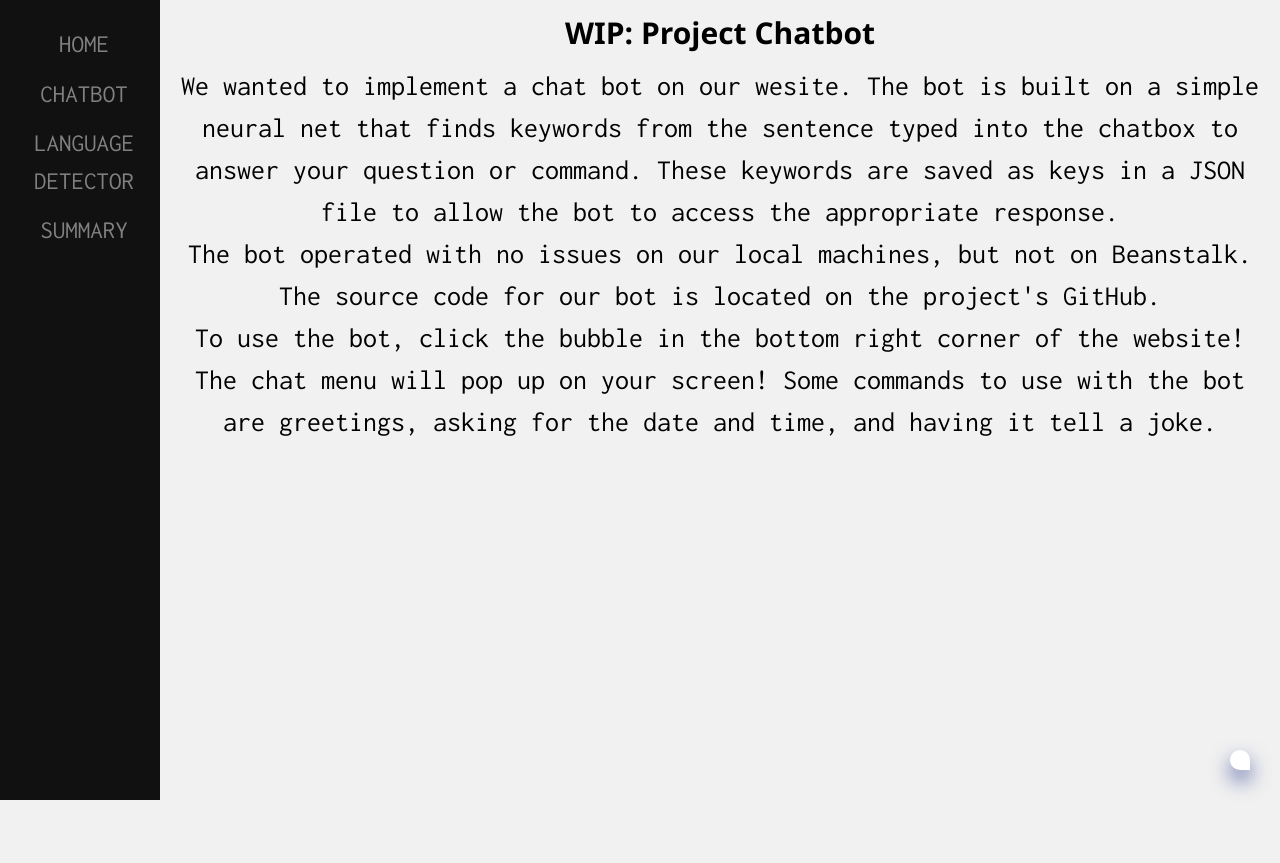
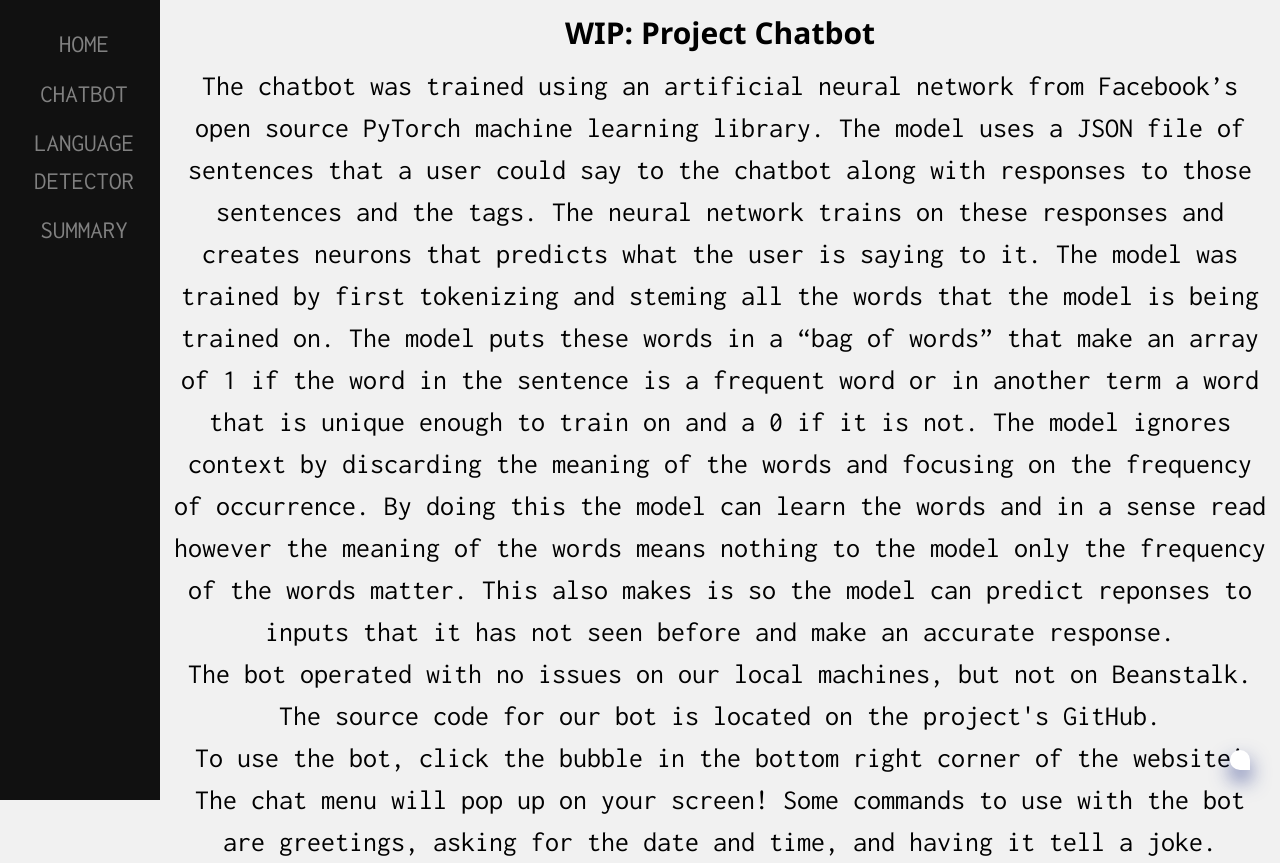
Before and after one commit to EasternUniversity/CSCI405-Language-Detection, a Flask app: page /chatbot in a window 1280 px wide. Before the commit the page ends 810 px from the top of that part, so only its background shows below. Run offline with Flask 2, Linux system fonts and the light colour scheme; the page is wider than the window, and the part outside it is not shown; some libraries are stand-ins or nearby versions.

Commit message:
chatbot html

```diff
--- a/templates/chatbot.html
+++ b/templates/chatbot.html
@@ -78,8 +78,14 @@
 {% block content %}
 <div class="main">
   <h2><strong>WIP: Project Chatbot</strong></h2>
-  <p>We wanted to implement a chat bot on our wesite. The bot is built on a simple neural net that finds keywords from the sentence typed into the chatbox
-    to answer your question or command. These keywords are saved as keys in a JSON file to allow the bot to access the appropriate response.
+  <p>The chatbot was trained using an artificial neural network from Facebook’s open source PyTorch machine learning library.
+    The model uses a JSON file of sentences that a user could say to the chatbot along with responses to those sentences and the tags.
+    The neural network trains on these responses and creates neurons that predicts what the user is saying to it. The model was trained by first tokenizing
+    and steming all the words that the model is being trained on. The  model puts these words in a “bag of words” that make an array of 1 if the word in the
+    sentence is a frequent word or in another term a word that is unique enough to train on and a 0 if it is not. The model ignores context by discarding the
+    meaning of the words and focusing on the frequency of occurrence. By doing this the model can learn the words and in a sense read however the meaning of the
+    words means nothing to the model only the frequency of the words matter. This also makes is so the model can predict reponses to inputs that it has not seen before
+     and make an accurate response.
   </p>
   <p>The bot operated with no issues on our local machines, but not on Beanstalk. The source code for our bot is located on the project's GitHub.</p>
   <p>To use the bot, click the bubble in the bottom right corner of the website! The chat menu will pop up on your screen!
```
